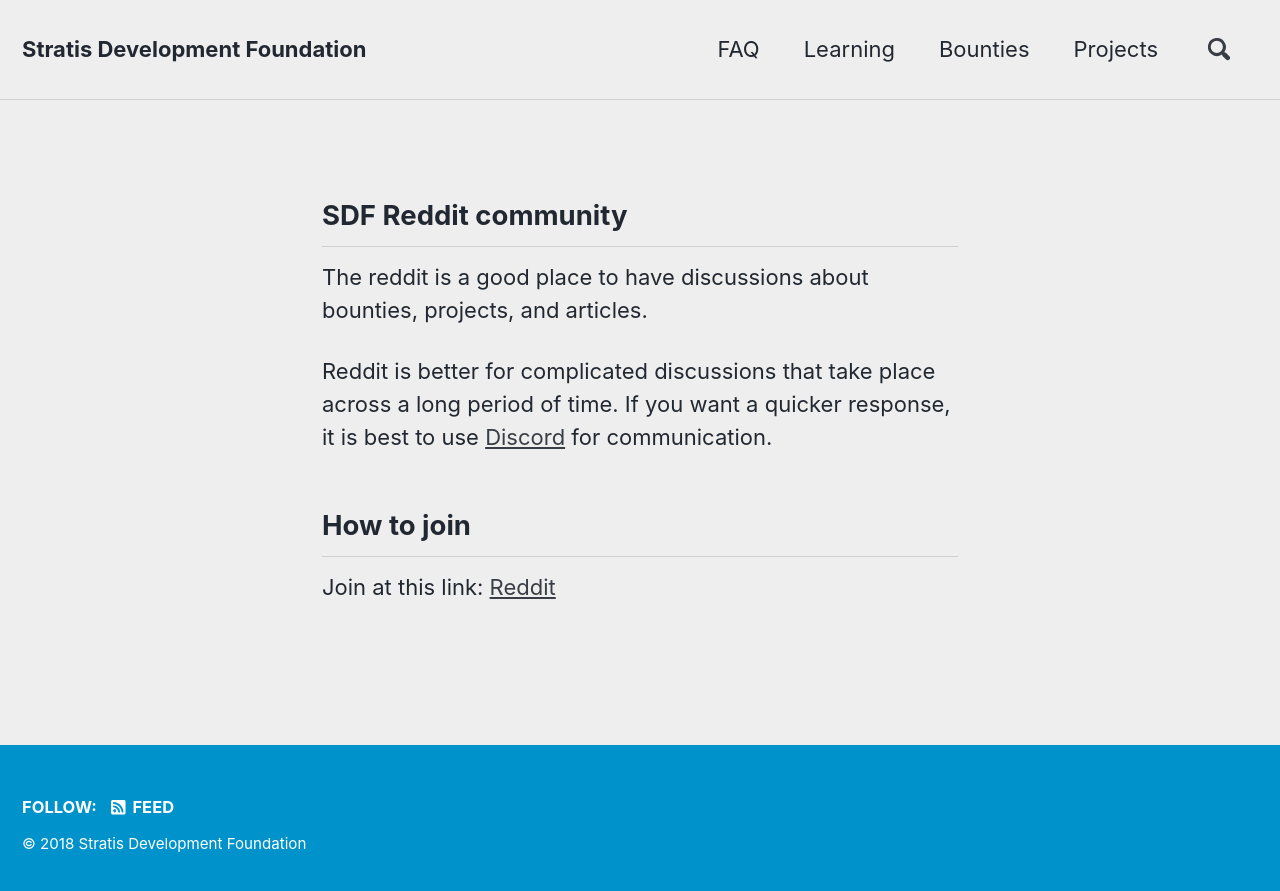
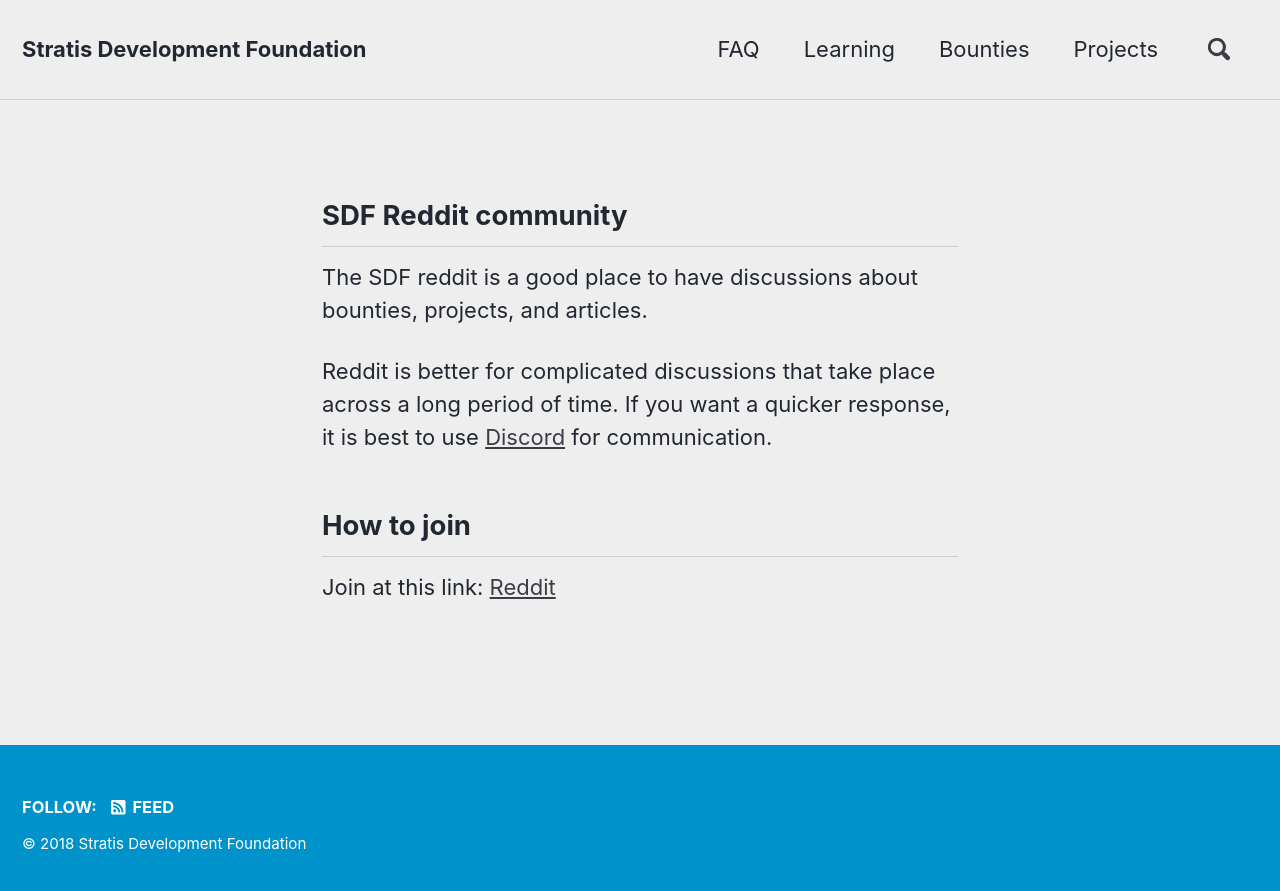
Before and after one commit to StratisDevelopmentFoundation/StratisDevelopmentFoundation.github.io, a Jekyll site: the page built from _pages/reddit.md, in a window 1280 px wide. Shown: the top 891 px of the page. Built offline with Jekyll 4.4.1, drawn with Linux system fonts in a browser that asks for light colours; nearby versions of some CDN libraries.

```diff
--- a/_config.yml
+++ b/_config.yml
@@ -21,7 +21,7 @@ title                    : "Stratis Development Foundation"
 title_separator          : "-"
 name                     : "Stratis Development Foundation"
 description              : "Providing tools and information for Stratis developers"
-url                      : "https://www.stratisdevelopmentfoundation.com"
+url                      : "http://www.stratisdevelopmentfoundation.com"
 baseurl                  : # the subpath of your site, e.g. "/blog"
 repository               : "StratisDevelopmentFoundation/StratisDevelopmentFoundation.github.io" # GitHub username/repo-name e.g. "mmistakes/minimal-mistakes"
 teaser                   : # path of fallback teaser image, e.g. "/assets/images/500x300.png"
--- a/_pages/reddit.md
+++ b/_pages/reddit.md
@@ -5,7 +5,7 @@ permalink: /reddit/
 ---
 ## SDF Reddit community
 
-The reddit is a good place to have discussions about bounties, projects, and articles.
+The SDF reddit is a good place to have discussions about bounties, projects, and articles.
 
 Reddit is better for complicated discussions that take place across a long period of time. If you want a quicker response, it is best to use [Discord](/discord/) for communication.
 
```
